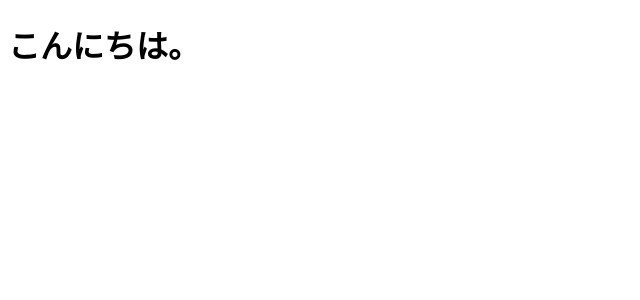
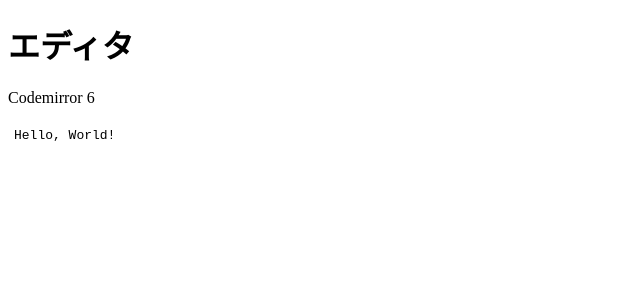
Before and after one commit to KHashimoto3/Codemirror_Test, a React (Vite) app in the folder codemirror-test/: page / in a window 1280 px wide. Shown: the top 300 px of the page, without its empty margins (0-640 px from the left). Built offline with nearby package versions, Linux system fonts and the light colour scheme.

Commit message:
基本のテキストエリアを表示できるようにした。

```diff
--- a/codemirror-test/package.json
+++ b/codemirror-test/package.json
@@ -10,6 +10,9 @@
     "preview": "vite preview"
   },
   "dependencies": {
+    "@codemirror/commands": "^6.6.0",
+    "@codemirror/state": "^6.4.1",
+    "@codemirror/view": "^6.28.1",
     "react": "^18.2.0",
     "react-dom": "^18.2.0"
   },
--- a/codemirror-test/src/App.tsx
+++ b/codemirror-test/src/App.tsx
@@ -1,7 +1,9 @@
+import { Editor } from "./components/Editor";
+
 function App() {
   return (
     <>
-      <h1>こんにちは。</h1>
+      <Editor />
     </>
   );
 }
--- /dev/null
+++ b/codemirror-test/src/components/Editor.tsx
@@ -0,0 +1,32 @@
+import { EditorState } from "@codemirror/state";
+import { EditorView } from "@codemirror/view";
+import { useEffect, useRef } from "react";
+
+export const Editor = () => {
+  const editorParentRef = useRef<HTMLDivElement | null>(null);
+
+  useEffect(() => {
+    if (editorParentRef.current === null) {
+      return;
+    }
+
+    const editorView = new EditorView({
+      state: EditorState.create({
+        doc: "Hello, World!",
+      }),
+      parent: editorParentRef.current,
+    });
+
+    return () => {
+      editorView.destroy();
+    };
+  }, [editorParentRef]);
+
+  return (
+    <>
+      <h1>エディタ</h1>
+      <p>Codemirror 6</p>
+      <div ref={editorParentRef} />
+    </>
+  );
+};
```
Also changed, not shown: 1 other file (tests, documents, lock files or other folders).
